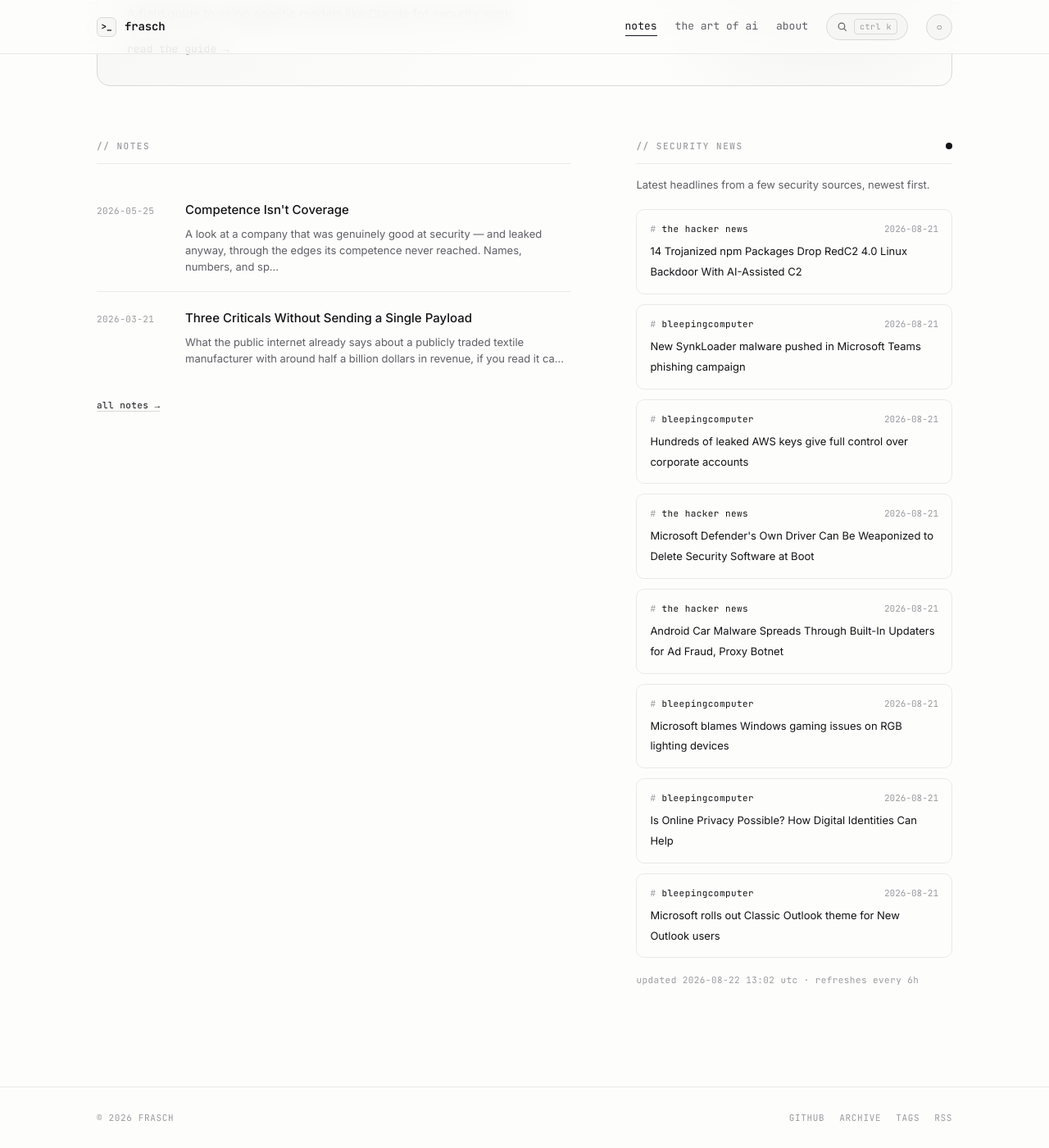
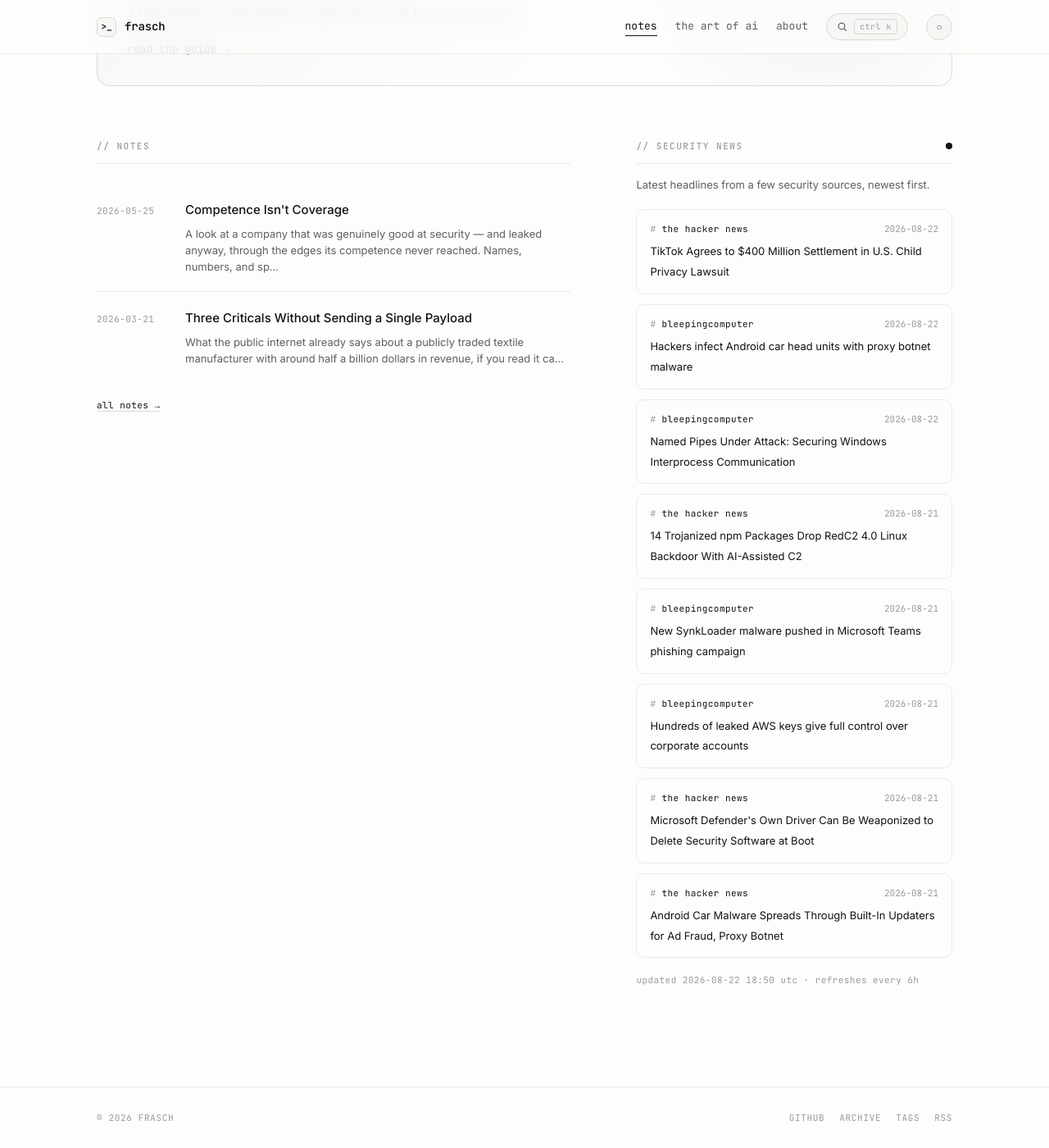
Before and after one commit to whoisfrasch/frasch, a Jekyll site: the page built from index.html, in a window 1280 px wide and 1400 px high, scrolled down 615 px. Shown: the whole window at 82% size. Built offline with Jekyll 4.4.1, drawn with Linux system fonts in a browser that asks for light colours.

Commit message:
Refresh security news feed

```diff
--- a/_data/news.json
+++ b/_data/news.json
@@ -1,6 +1,24 @@
 {
-  "updated": "2026-08-22T13:02:29Z",
+  "updated": "2026-08-22T18:50:39Z",
   "items": [
+    {
+      "source": "the hacker news",
+      "title": "TikTok Agrees to $400 Million Settlement in U.S. Child Privacy Lawsuit",
+      "link": "https://thehackernews.com/2026/08/tiktok-agrees-to-400-million-settlement.html",
+      "date": "2026-08-22T14:32:41Z"
+    },
+    {
+      "source": "bleepingcomputer",
+      "title": "Hackers infect Android car head units with proxy botnet malware",
+      "link": "https://www.bleepingcomputer.com/news/security/hackers-infect-android-car-head-units-with-proxy-botnet-malware/",
+      "date": "2026-08-22T14:14:24Z"
+    },
+    {
+      "source": "bleepingcomputer",
+      "title": "Named Pipes Under Attack: Securing Windows Interprocess Communication",
+      "link": "https://www.bleepingcomputer.com/news/security/named-pipes-under-attack-securing-windows-interprocess-communication/",
+      "date": "2026-08-22T13:00:09Z"
+    },
     {
       "source": "the hacker news",
       "title": "14 Trojanized npm Packages Drop RedC2 4.0 Linux Backdoor With AI-Assisted C2",
@@ -30,24 +48,6 @@
       "title": "Android Car Malware Spreads Through Built-In Updaters for Ad Fraud, Proxy Botnet",
       "link": "https://thehackernews.com/2026/08/android-car-malware-spreads-through.html",
       "date": "2026-08-21T15:41:44Z"
-    },
-    {
-      "source": "bleepingcomputer",
-      "title": "Microsoft blames Windows gaming issues on RGB lighting devices",
-      "link": "https://www.bleepingcomputer.com/news/microsoft/microsoft-blames-windows-gaming-issues-on-rgb-lighting-devices/",
-      "date": "2026-08-21T14:54:49Z"
-    },
-    {
-      "source": "bleepingcomputer",
-      "title": "Is Online Privacy Possible? How Digital Identities Can Help",
-      "link": "https://www.bleepingcomputer.com/news/security/is-online-privacy-possible-how-digital-identities-can-help/",
-      "date": "2026-08-21T14:00:10Z"
-    },
-    {
-      "source": "bleepingcomputer",
-      "title": "Microsoft rolls out Classic Outlook theme for New Outlook users",
-      "link": "https://www.bleepingcomputer.com/news/microsoft/microsoft-rolls-out-classic-outlook-theme-for-new-outlook-users/",
-      "date": "2026-08-21T13:39:35Z"
     }
   ]
 }
```
